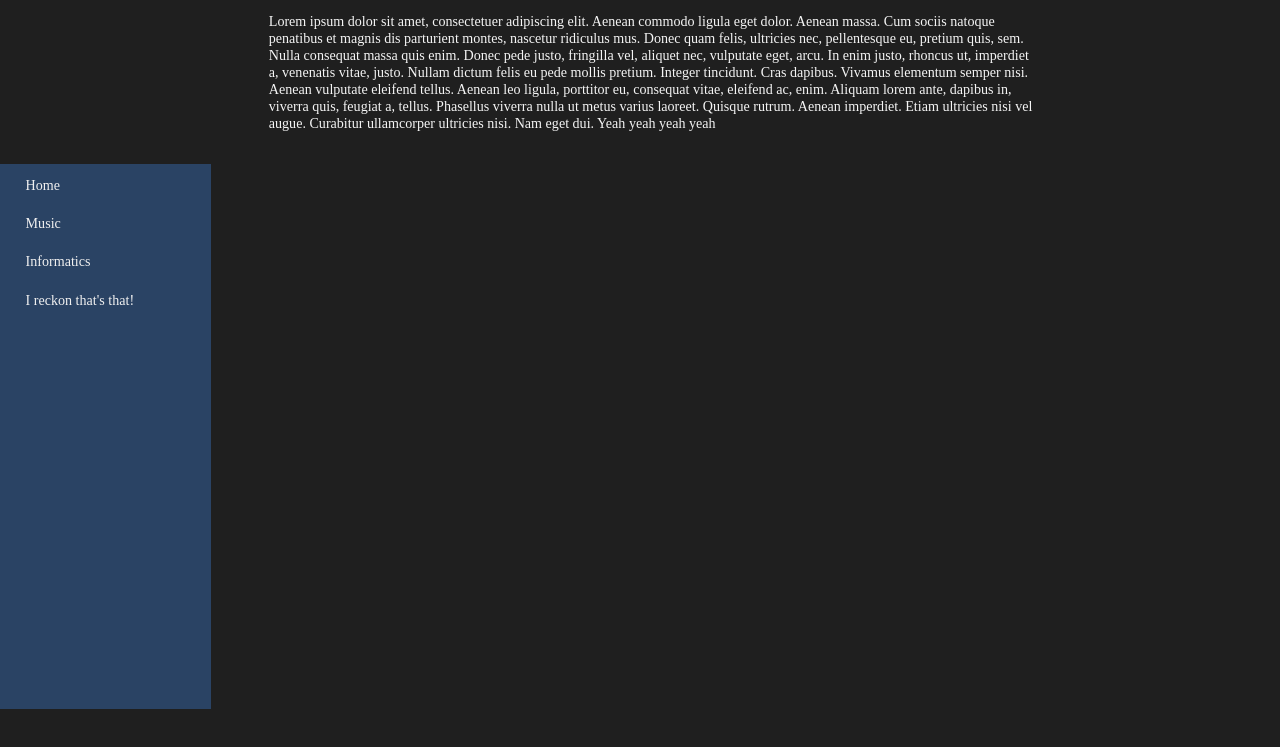
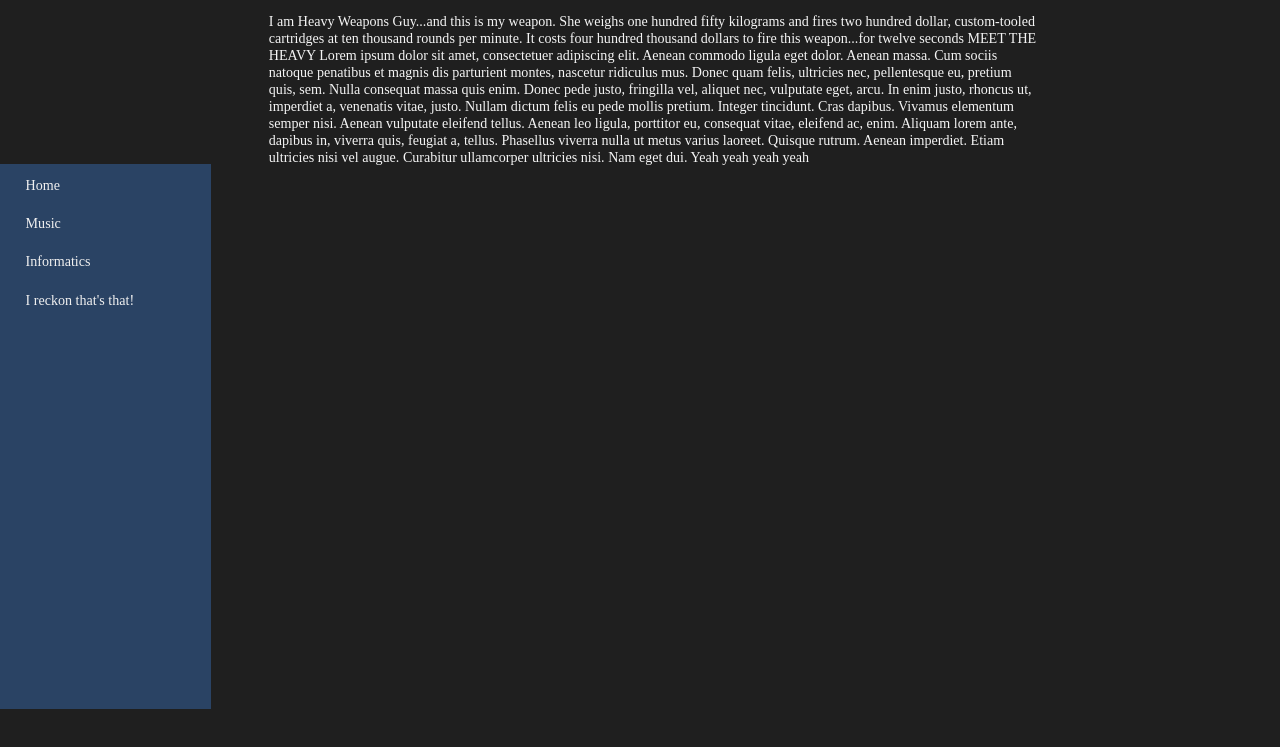
Before and after one commit to sunnexo/SunnyGrid, a plain HTML site: page index.html in a window 1280 px wide. Shown: the part 91-838 px from the top of the page. Drawn offline with Linux system fonts and the light colour scheme.

Commit message:
Update index.html

```diff
--- a/index.html
+++ b/index.html
@@ -30,6 +30,13 @@
                 </p>
             </div>
             <p class="comfortaa">
+                    I am Heavy Weapons Guy...and this is my weapon.
+                    She weighs one hundred fifty kilograms and fires two hundred dollar,
+                    custom-tooled cartridges at ten thousand rounds per minute.
+                    It costs four hundred thousand dollars to fire this weapon...for twelve seconds
+
+                    MEET THE HEAVY
+
                     Lorem ipsum dolor sit amet, consectetuer adipiscing elit.
                     Aenean commodo ligula eget dolor. Aenean massa.
                     Cum sociis natoque penatibus et magnis dis parturient montes, nascetur ridiculus mus.
```
